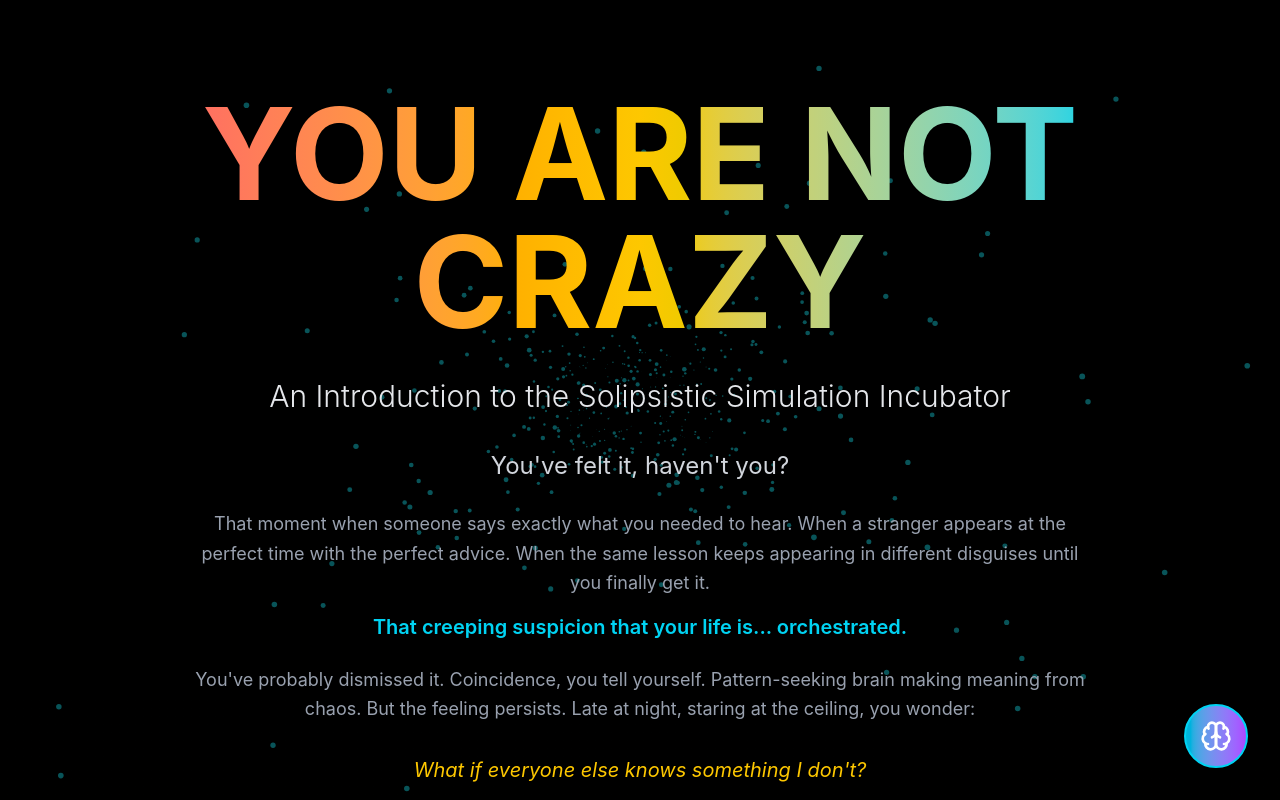
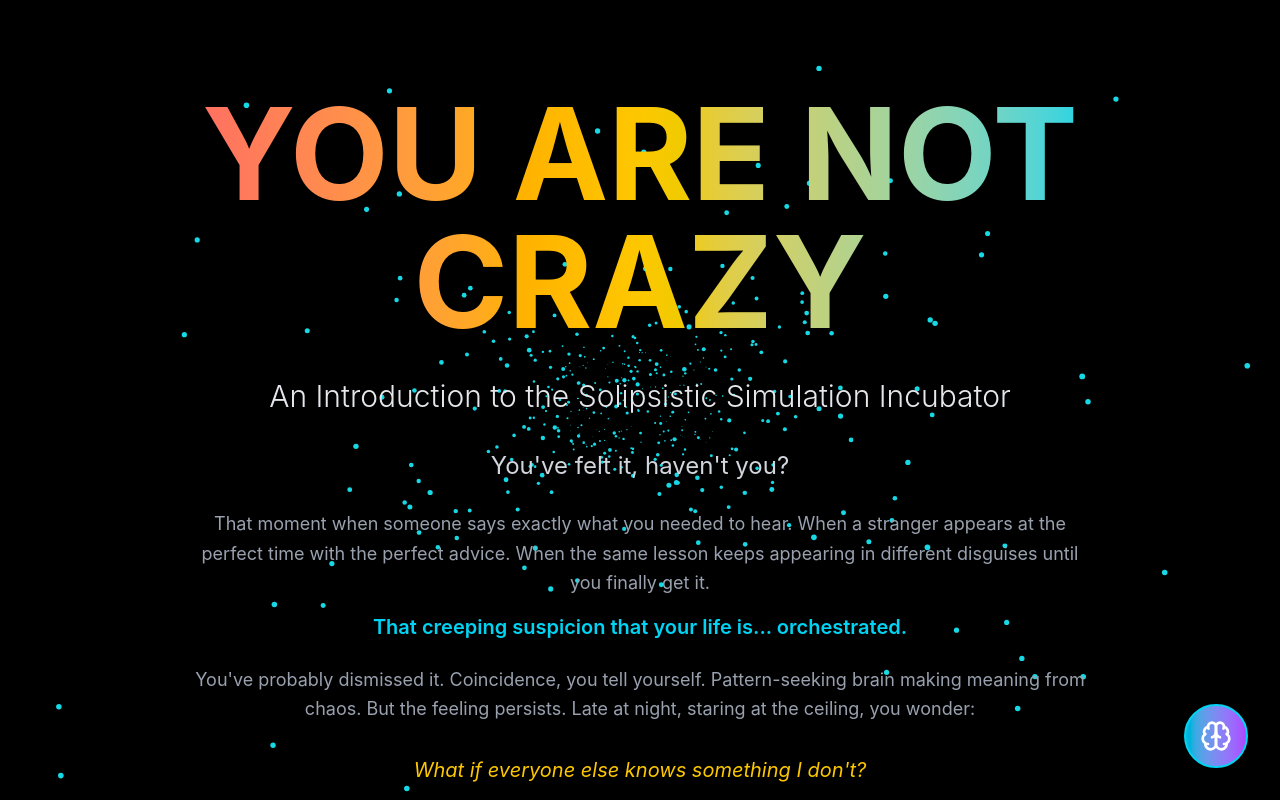
Before and after one commit to Mjons/SSILandingPage, a React (Vite) app: page / in a window 1280 px wide. Shown: the top 800 px of the page. Built offline with nearby package versions, Linux system fonts and the light colour scheme.

Commit message:
Remove dimming overlays - eliminate dark semi-transparent overlays while maintaining scroll effects and readability

```diff
--- a/src/App.jsx
+++ b/src/App.jsx
@@ -88,8 +88,8 @@ function MainContent({ loopId = '', scrollOffset = 0 }) {
         {/* Starfield Background */}
         <StarfieldBackground isWarpActive={isWarpActive} />
 
-        {/* Dark overlay for text readability */}
-        <div className="absolute inset-0 bg-black/30" />
+        {/* Light overlay for text readability - reduced opacity */}
+        <div className="absolute inset-0 bg-black/10" />
 
         <div
           className="relative z-10 text-center max-w-5xl mx-auto px-6"
@@ -561,7 +561,7 @@ function MainContent({ loopId = '', scrollOffset = 0 }) {
         )}
 
         {/* Perfect Dark Transition Zone - Invisible reset point */}
-        <div className="dark-transition-zone absolute inset-0 pointer-events-none opacity-0 bg-black"></div>
+        <div className="dark-transition-zone absolute inset-0 pointer-events-none opacity-0"></div>
 
         <div className="max-w-6xl mx-auto relative z-10">
           <div className="text-center mb-16">
@@ -982,7 +982,7 @@ function MainContent({ loopId = '', scrollOffset = 0 }) {
           backgroundPosition: 'center'
         }}
       >
-        <div className="absolute inset-0 bg-black/60" />
+        <div className="absolute inset-0 bg-black/20" />
         <div className="relative z-10 max-w-4xl mx-auto text-center">
           <h2 className="text-4xl md:text-6xl font-bold mb-8 text-white">
             The <span className="text-cyan-400">Invitation</span>
@@ -1022,10 +1022,9 @@ function MainContent({ loopId = '', scrollOffset = 0 }) {
 
       {/* Extended Dark Space After Final Content - Perfect Transition Zone */}
       <div className="dark-transition-zone h-screen bg-black flex items-center justify-center opacity-100">
-        <div className="absolute inset-0 bg-gradient-to-b from-black via-gray-900 to-black opacity-50"></div>
         <div className="relative z-10 text-center">
           <div className="w-2 h-2 bg-cyan-400 rounded-full animate-pulse mx-auto mb-4"></div>
-          <p className="text-cyan-200 text-sm opacity-30">Consciousness Cycling...</p>
+          <p className="text-cyan-200 text-sm opacity-60">Consciousness Cycling...</p>
         </div>
       </div>
 
@@ -1229,10 +1228,7 @@ function App() {
         WebkitTransform: 'translate3d(0,0,0)'
       }}
     >
-      {/* Mobile transition overlay - simpler for performance */}
-      {isTransitioning && !isMobile && (
-        <div className="fixed inset-0 bg-black opacity-0 z-[9999] pointer-events-none transition-opacity duration-75"></div>
-      )}
+      {/* Mobile transition overlay - removed to prevent dimming */}
 
       {/* Primary Loop */}
       <div className="loop-content">
```
